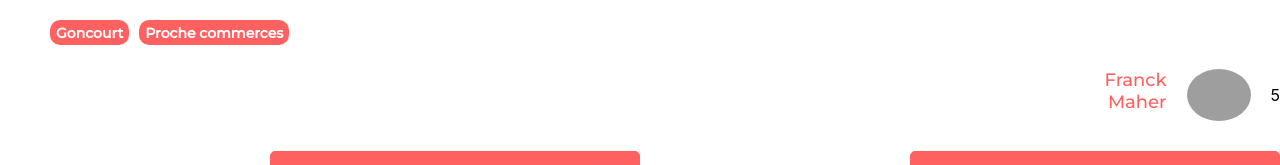
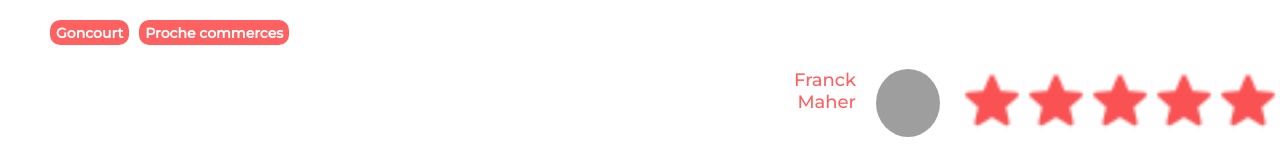
Before and after one commit to AlmostH/kasa, a React (Create React App) app: page /logement/0979876d in a window 1280 px wide. Shown: the part 784-949 px from the top of the page. Built offline with nearby package versions, Linux system fonts and the light colour scheme; grey boxes are pictures that could not be loaded.

Commit message:
ajout de la notation + gestion des erreurs de l'id (redirection page 404)

```diff
--- a/src/components/Header.js
+++ b/src/components/Header.js
@@ -9,7 +9,7 @@ return (
         <img className="logo"src={Logo} />
         </div>
         <ul className="nav_link">
-                <li><NavLink to="/">Accueil</NavLink></li>
+                <li><NavLink to="/"> Accueil</NavLink></li>
                 <li><NavLink to="/apropos">A propos</NavLink></li>
 
         </ul>
--- a/src/pages/Logement.js
+++ b/src/pages/Logement.js
@@ -7,13 +7,27 @@ import Carrousel from "../components/Carrousel";
 import { useState } from "react";
 import { useEffect } from "react";
 import Error from "./Error";
+import redStar from "../images/redStar.png";
+import greyStar from "../images/greyStar.png";
 
 
 export default function Logement(){
+
+const id = useParams('id').id;
+const logement = logements.filter((data) => data.id == id);
+if (logement.length === 0) {
+    return <Error />}
+    else {
+        return <ShowLogement />}
+}
+
+export function ShowLogement(){
     const [imageSlider, setImageSlider] = useState([]);
-/* collapses*/
+
     const id = useParams('id').id;
     const logement = logements.filter((data) => data.id == id);
+
+
   const equip = logement[0].equipments.map(equip =>
     <li key={equip.id}>{equip}</li>
     )
@@ -50,10 +64,14 @@ export default function Logement(){
 
                 </div>
                 <img src={picture} alt="Hôte de l'hébergement" />
-
-                <div className="rating">
-                <p>{rating}</p>
-                </div>
+                <div className="hoteHebergementNote">
+                            {[...Array(5)].map((star, index) => {
+                                const ratingValue = index + 1;
+                                return (
+                                    <img key={index} src={ratingValue <= rating ? redStar : greyStar} alt="star" />
+                                )
+                            })}
+                        </div>
             </div>
           <div className="collapseLogement">
                     <Collapse label="Description">
```
Also changed, not shown: src/images/greyStar.png (added), src/images/redStar.png (added).
